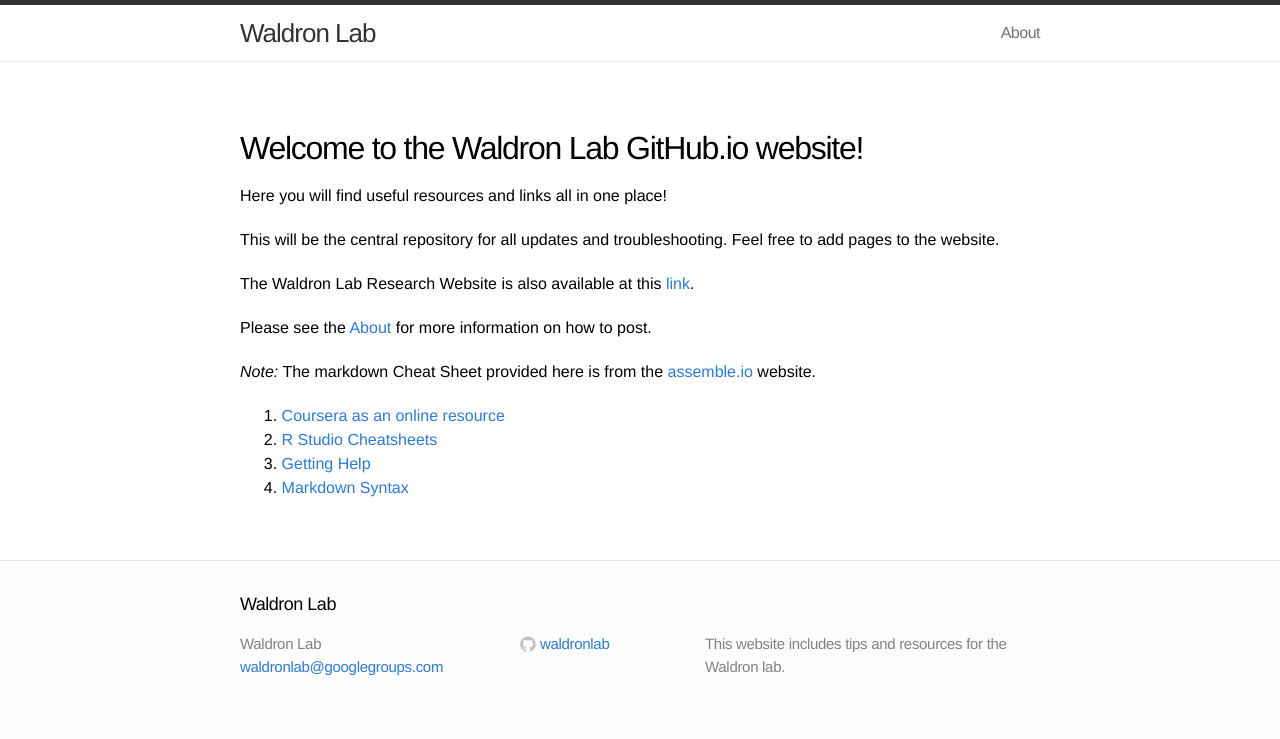
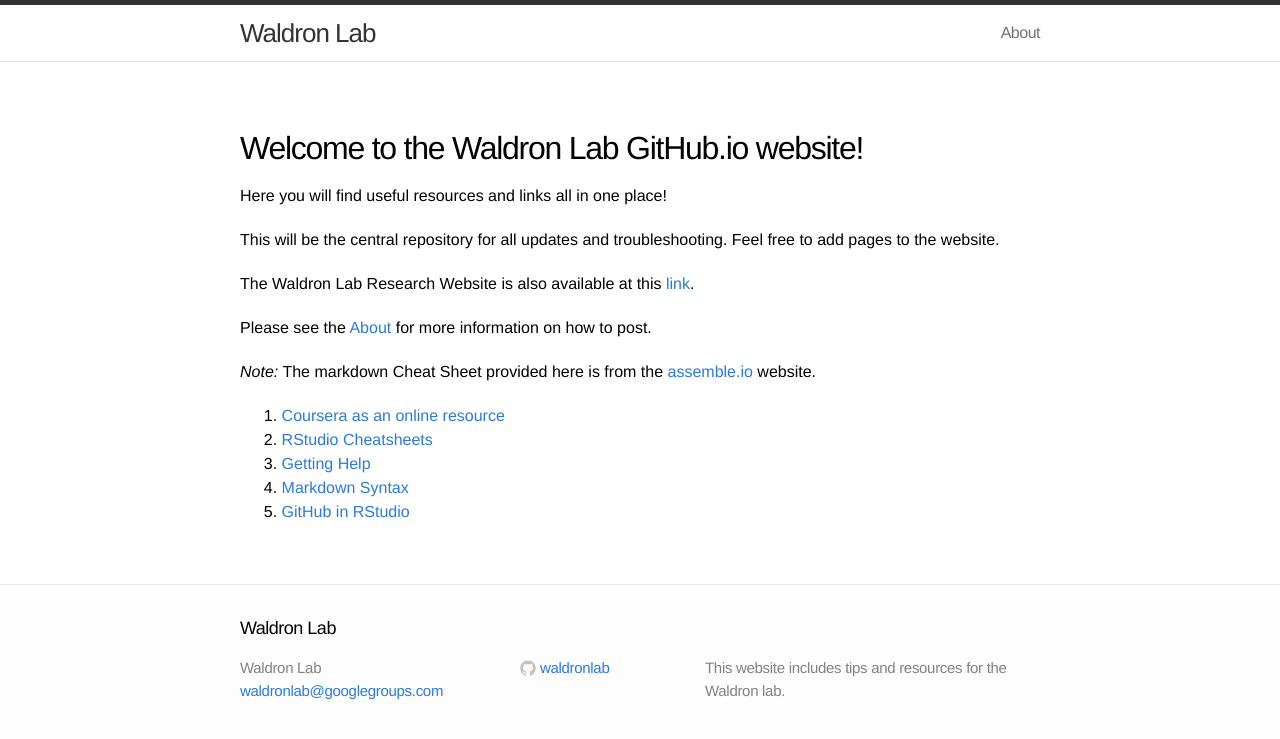
Before and after one commit to juadiegaitan/waldronlab.github.io, a Jekyll site: the page built from index.md, in a window 1280 px wide. Shown: the top 739 px of the page. Built offline with Jekyll 4.4.1, drawn with Linux system fonts in a browser that asks for light colours.

Commit message:
adding github video

```diff
--- a/index.md
+++ b/index.md
@@ -16,6 +16,7 @@
 *Note:* The markdown Cheat Sheet provided here is from the [assemble.io](http://assemble.io/docs/Cheatsheet-Markdown.html) website.
 
 1. [Coursera as an online resource](/coursera/)
-2. [R Studio Cheatsheets](https://www.rstudio.com/resources/cheatsheets/)
+2. [RStudio Cheatsheets](https://www.rstudio.com/resources/cheatsheets/)
 3. [Getting Help](/gethelp/)
 4. [Markdown Syntax](/mark/)
+5. [GitHub in RStudio](https://www.youtube.com/embed/uHYcDQDbMY8)
```
